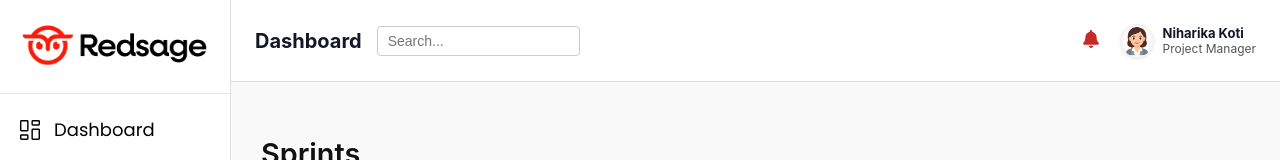
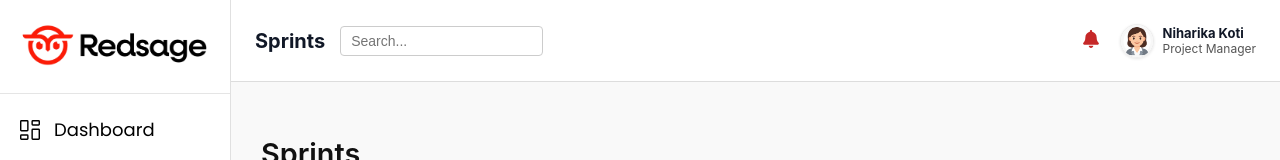
Before and after one commit to dolithachowdary/Project-management-tool, a React (Create React App) app in the folder frontend/: page /sprints in a window 1280 px wide. Shown: the top 160 px of the page. Built offline with nearby package versions, Linux system fonts and the light colour scheme.

Commit message:
header titles

```diff
--- a/frontend/src/components/Header.jsx
+++ b/frontend/src/components/Header.jsx
@@ -1,12 +1,29 @@
 import React, { useState, useRef, useEffect } from "react";
 import { FaBell } from "react-icons/fa";
-import avatar from "../assets/icons/avatar.png"; // ✅ Use your formal avatar here
+import { useLocation } from "react-router-dom"; // ✅ Import hook to get current route
+import avatar from "../assets/icons/avatar.png";
 
 const Header = ({ role }) => {
   const [isDropdownOpen, setIsDropdownOpen] = useState(false);
   const dropdownRef = useRef(null);
+  const location = useLocation(); // ✅ Get current route path
 
-  // Close dropdown when clicking outside
+  // === Automatically generate page title from URL ===
+  const getPageTitle = () => {
+    const path = location.pathname; // e.g. "/projects/123"
+
+    if (path === "/" || path === "") return "Dashboard";
+    if (path === "/login") return ""; // login page → no title
+
+    // Split and capitalize first path segment
+    const segments = path.split("/").filter(Boolean);
+    const main = segments[0] || "Dashboard";
+    return main.charAt(0).toUpperCase() + main.slice(1);
+  };
+
+  const currentTitle = getPageTitle();
+
+  // === Close dropdown when clicking outside ===
   useEffect(() => {
     const handleClickOutside = (event) => {
       if (dropdownRef.current && !dropdownRef.current.contains(event.target)) {
@@ -14,16 +31,19 @@ const Header = ({ role }) => {
       }
     };
     document.addEventListener("mousedown", handleClickOutside);
-    return () => {
-      document.removeEventListener("mousedown", handleClickOutside);
-    };
+    return () => document.removeEventListener("mousedown", handleClickOutside);
   }, []);
+
+  // === Hide header entirely on login page ===
+  if (location.pathname === "/login") {
+    return null;
+  }
 
   return (
     <header style={styles.header}>
       {/* === Left Section === */}
       <div style={styles.left}>
-        <h2 style={styles.title}>Dashboard</h2>
+        <h2 style={styles.title}>{currentTitle}</h2>
         <input type="text" placeholder="Search..." style={styles.searchBox} />
       </div>
 
@@ -40,7 +60,6 @@ const Header = ({ role }) => {
             onClick={() => setIsDropdownOpen((prev) => !prev)}
           />
 
-          {/* Dropdown */}
           {isDropdownOpen && (
             <div style={styles.dropdown}>
               <p style={styles.dropdownText}>No reminders</p>
@@ -61,6 +80,7 @@ const Header = ({ role }) => {
   );
 };
 
+// === Styles ===
 const styles = {
   header: {
     display: "flex",
@@ -80,6 +100,7 @@ const styles = {
   title: {
     fontSize: "20px",
     fontWeight: "bold",
+    textTransform: "capitalize",
   },
   searchBox: {
     padding: "6px 10px",
@@ -98,7 +119,7 @@ const styles = {
     gap: "8px",
   },
   profileImg: {
-    width: "32px", // ✅ Perfectly sized for header
+    width: "32px",
     height: "32px",
     borderRadius: "50%",
     objectFit: "cover",
@@ -115,8 +136,6 @@ const styles = {
     color: "#555",
     margin: 0,
   },
-
-  // === Dropdown ===
   dropdown: {
     position: "absolute",
     top: "25px",
```
